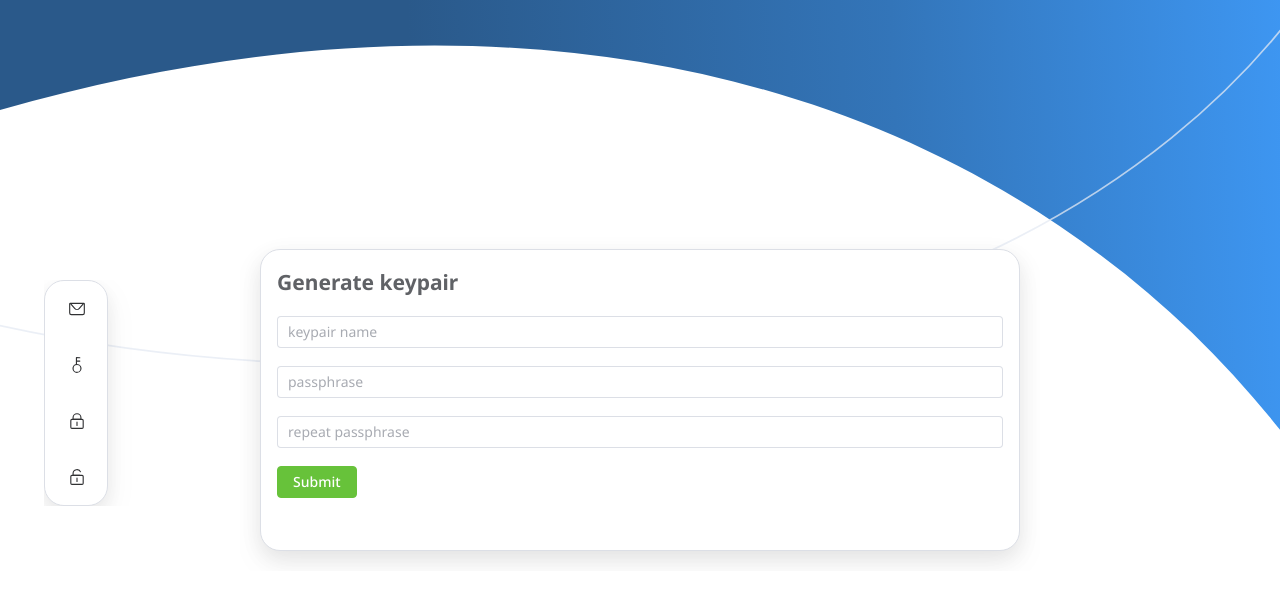
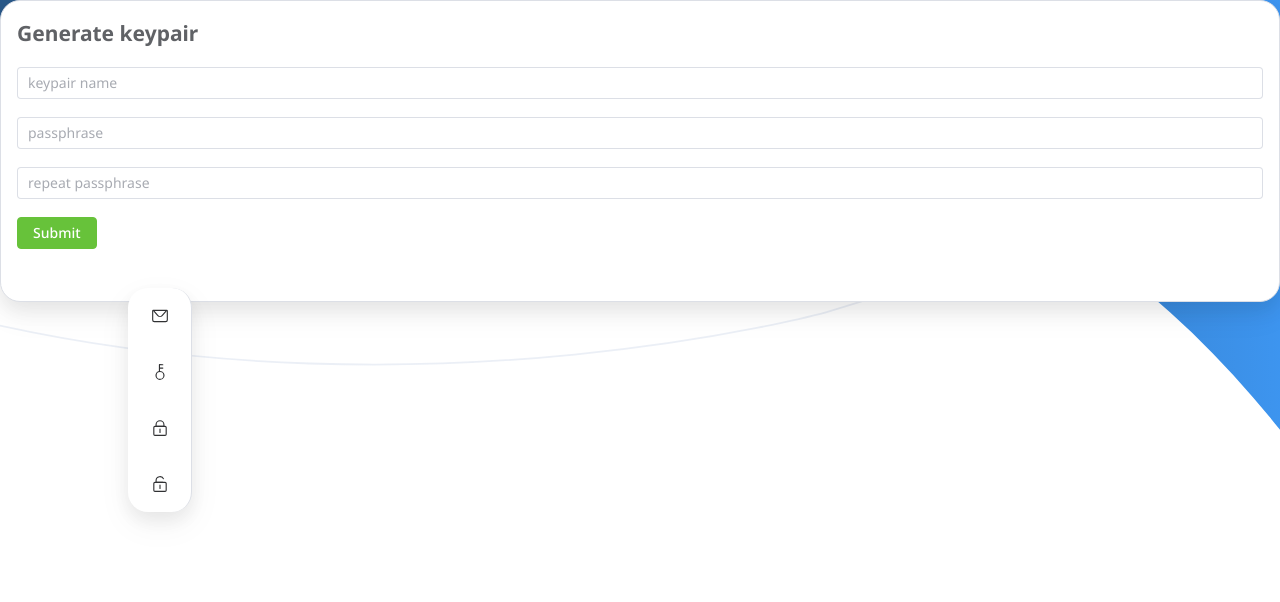
Before and after one commit to vSEK1RO/Crypter, a Vue app: page /keys in a window 1280 px wide. Shown: the top 602 px of the page. Built offline with nearby package versions, Linux system fonts and the light colour scheme.

Commit message:
fix(cAside): was made adaptive

```diff
--- a/index.html
+++ b/index.html
@@ -3,6 +3,7 @@
   <head>
     <meta charset="UTF-8">
     <meta name="viewport" content="width=device-width, initial-scale=1.0">
+    <link rel="icon" type="svg" href="/src/assets/key.svg">
     <title>Crypter</title>
   </head>
   <body>
--- a/src/App.vue
+++ b/src/App.vue
@@ -1,11 +1,25 @@
 <script setup>
-
+import cAside from '@/components/cAside.vue'
 </script>
 
 <template>
 <RouterView></RouterView>
+<cAside></cAside>
 </template>
 
 <style scoped lang="scss">
-
+.c-aside {
+    @media screen and (min-width: 871px) {
+        position: fixed;
+        left: 10%;
+        top: 50%;
+        transform: translate(0%, -50%);
+    }
+    @media screen and (max-width: 870px) {
+        position: fixed;
+        bottom: 10px;
+        left: 50%;
+        transform: translate(-50%, 0%);
+    }
+}
 </style>
--- a/src/assets/main.css
+++ b/src/assets/main.css
@@ -12,3 +12,22 @@ body {
     background-repeat: no-repeat;
     background-size: cover;
 }
+.el-form, .drawer-media{
+    padding: 16px;
+    border: 1px solid var(--el-border-color);
+    background-color: var(--el-bg-color);
+}
+.el-form{
+    border-radius: var(--el-border-radius-round);
+    box-shadow: var(--el-box-shadow);
+}
+.drawer-media{
+    border-radius: var(--el-border-radius-base);
+    box-shadow: var(--el-box-shadow-light);
+}
+.el-table{
+    max-width: 100%;
+    border-radius: var(--el-border-radius-base);
+    box-shadow: var(--el-box-shadow-light);
+    background-color: var(--el-bg-color);
+}
--- a/src/components/cAside.vue
+++ b/src/components/cAside.vue
@@ -1,22 +1,34 @@
 <script setup>
-import {ref} from 'vue'
+import { computed, ref } from 'vue'
 
 const isCollapsed = ref(true)
+const isMobile = ref(window.outerWidth < 900)
+const mode = computed(() => {
+    return isMobile.value?`horizontal`:`vertical`
+})
+const collapse = computed(() => {
+    return isCollapsed.value && !isMobile.value
+})
 
+addEventListener('resize', () => {
+    isMobile.value = window.outerWidth < 900
+})
 </script>
 
 <template>
 <el-menu
     class="c-aside"
-    mode="vertical"
-    :collapse="isCollapsed"
+    :mode="mode"
+    :collapse="collapse"
+    :ellipsis="false"
     router
     @mouseover="isCollapsed=false"
     @mouseleave="isCollapsed=true"
+    style="justify-content: center;"
 >
     <el-menu-item index="/">
         <el-icon><message/></el-icon>
-        <el-text>Crypter</el-text>
+        <el-text v-if="!isMobile">Crypter</el-text>
     </el-menu-item>
     <el-menu-item index="/keys">
         <el-icon><key/></el-icon>
@@ -34,10 +46,9 @@ const isCollapsed = ref(true)
 </template>
 
 <style scoped lang="scss">
-.c-aside{
-    height: 100%;
-    border: 1px solid var(--el-border-color);
-    border-radius: var(--el-border-radius-round);
-    box-shadow: var(--el-box-shadow);
-}
+    .el-menu {
+        user-select: none;
+        border-radius: var(--el-border-radius-round);
+        box-shadow: var(--el-box-shadow);
+    }
 </style>
--- a/src/views/cDecrypt.vue
+++ b/src/views/cDecrypt.vue
@@ -1,5 +1,4 @@
 <script setup>
-import cAside from '@/components/cAside.vue'
 import { useKeys } from '@/stores/keys'
 import { reactive, ref, onMounted } from 'vue'
 import { ElMessage} from 'element-plus'
@@ -8,6 +7,7 @@ import forge from 'node-forge'
 import { fromBinary } from '@/composables/fromBinary'
 import { toBinary } from '@/composables/toBinary'
 
+const isMobile = ref(window.outerWidth < 900)
 const keys = useKeys()
 const route = useRoute()
 const drawer = reactive({
@@ -65,16 +65,14 @@ function sleep(ms) {
 onMounted(() => {
     keys.get()
 })
+addEventListener('resize', () => {
+    isMobile.value = window.outerWidth < 900
+})
 </script>
 
 <template>
-<el-container>
-    <el-aside>
-        <cAside></cAside>
-    </el-aside>
-    <el-main>
     <el-drawer
-        size="50%"
+    :size="isMobile?`100%`:`50%`"
     v-model="drawer.isActive"
     >
         <template #header>
@@ -133,36 +131,7 @@ onMounted(() => {
             </el-button>
         </el-form-item>
     </el-form>
-
-    </el-main>
-</el-container>
 </template>
 
 <style scoped lang="scss">
-.el-container{
-    width: 100%;
-    height: 100%;
-    position: absolute;
-    display: flex;
-    align-items: center;
-    justify-content: center;
-}
-.el-aside{
-    top: 35%;
-    left: 44px;
-    position: fixed;
-    z-index: 10;
-}
-.el-main{
-    max-width: 800px;
-}
-.el-form{
-    padding: 16px;
-    border: 1px solid var(--el-border-color);
-    background-color: var(--el-bg-color);
-}
-.el-form{
-    border-radius: var(--el-border-radius-round);
-    box-shadow: var(--el-box-shadow);
-}
 </style>
--- a/src/views/cEncrypt.vue
+++ b/src/views/cEncrypt.vue
@@ -1,5 +1,4 @@
 <script setup>
-import cAside from '@/components/cAside.vue'
 import { useEncrypt } from '@/stores/encrypt'
 import { reactive, ref, onMounted } from 'vue'
 import { ElMessageBox, ElMessage} from 'element-plus'
@@ -7,6 +6,7 @@ import { useRouter, useRoute } from 'vue-router'
 import forge from 'node-forge'
 import { toBinary } from '@/composables/toBinary'
 
+const isMobile = ref(window.outerWidth < 900)
 const router = useRouter()
 const route = useRoute()
 const encrypt = useEncrypt()
@@ -140,16 +140,14 @@ function deleteHandler(eventData){
 onMounted(() => {
     encrypt.get()
 })
+addEventListener('resize', () => {
+    isMobile.value = window.outerWidth < 900
+})
 </script>
 
 <template>
-<el-container>
-    <el-aside>
-        <cAside></cAside>
-    </el-aside>
-    <el-main>
     <el-drawer
-        size="50%"
+    :size="isMobile?`100%`:`50%`"
     v-model="drawer.isActive"
     >
         <template #header>
@@ -269,45 +267,7 @@ onMounted(() => {
             </el-table>
         </el-form-item>
     </el-form>
-    </el-main>
-</el-container>
 </template>
 
 <style scoped lang="scss">
-.el-container{
-    width: 100%;
-    height: 100%;
-    position: absolute;
-    display: flex;
-    align-items: center;
-    justify-content: center;
-}
-.el-aside{
-    top: 35%;
-    left: 44px;
-    position: fixed;
-    z-index: 10;
-}
-.el-main{
-    max-width: 800px;
-}
-.el-form, .drawer-media{
-    padding: 16px;
-    border: 1px solid var(--el-border-color);
-    background-color: var(--el-bg-color);
-}
-.el-form{
-    border-radius: var(--el-border-radius-round);
-    box-shadow: var(--el-box-shadow);
-}
-.drawer-media{
-    border-radius: var(--el-border-radius-base);
-    box-shadow: var(--el-box-shadow-light);
-}
-.el-table{
-    max-width: 100%;
-    border-radius: var(--el-border-radius-base);
-    box-shadow: var(--el-box-shadow-light);
-    background-color: var(--el-bg-color);
-}
 </style>
--- a/src/views/cIndex.vue
+++ b/src/views/cIndex.vue
@@ -1,20 +1,14 @@
 <script setup>
-import cAside from '@/components/cAside.vue'
 </script>
 
 <template>
-<el-container>
-    <el-aside>
-        <cAside></cAside>
-    </el-aside>
-    <el-main>
+    <el-form>
         <el-text>
-            <h1 class="title">Crypter</h1>
-            <p class="sub-title">An easy way to share encrypted messages</p>
+            <h1 class="title" style="user-select: none">Crypter</h1>
+            <p class="sub-title" style="user-select: none">An easy way to share encrypted messages</p>
             <a href="https://github.com/vSEK1RO/Crypter" class="sub-title">Github</a>
         </el-text>
-    </el-main>
-</el-container>
+    </el-form>
 </template>
 
 <style scoped lang="scss">
@@ -29,26 +23,4 @@ import cAside from '@/components/cAside.vue'
     font-size: 18px;
     color: #CFD3DC;
 }
-.el-container{
-    width: 100%;
-    height: 100%;
-    position: absolute;
-    display: flex;
-    align-items: center;
-    justify-content: center;
-}
-.el-aside{
-    top: 35%;
-    left: 44px;
-    position: fixed;
-    z-index: 10;
-}
-.el-main{
-    max-width: 800px;
-    padding: 16px;
-    border: 1px solid var(--el-border-color);
-    background-color: var(--el-bg-color);
-    border-radius: var(--el-border-radius-round);
-    box-shadow: var(--el-box-shadow);
-}
 </style>
--- a/src/views/cKeys.vue
+++ b/src/views/cKeys.vue
@@ -1,5 +1,4 @@
 <script setup>
-import cAside from '@/components/cAside.vue'
 import { useKeys } from '@/stores/keys'
 import { reactive, ref, onMounted } from 'vue'
 import { ElMessageBox, ElMessage} from 'element-plus'
@@ -7,6 +6,7 @@ import { useRouter } from 'vue-router'
 import forge from 'node-forge'
 import { toBinary } from '@/composables/toBinary'
 
+const isMobile = ref(window.outerWidth < 900)
 const router = useRouter()
 const keys = useKeys()
 const form = reactive({
@@ -148,16 +148,14 @@ function deleteHandler(eventData){
 onMounted(() => {
     keys.get()
 })
+addEventListener('resize', () => {
+    isMobile.value = window.outerWidth < 900
+})
 </script>
 
 <template>
-<el-container>
-    <el-aside>
-        <cAside></cAside>
-    </el-aside>
-    <el-main>
     <el-drawer
-        size="50%"
+    :size="isMobile?`100%`:`50%`"
     v-model="drawer.isActive"
     >
         <template #header>
@@ -286,46 +284,7 @@ onMounted(() => {
             </el-table>
         </el-form-item>
     </el-form>
-
-    </el-main>
-</el-container>
 </template>
 
 <style scoped lang="scss">
-.el-container{
-    width: 100%;
-    height: 100%;
-    position: absolute;
-    display: flex;
-    align-items: center;
-    justify-content: center;
-}
-.el-aside{
-    top: 35%;
-    left: 44px;
-    position: fixed;
-    z-index: 10;
-}
-.el-main{
-    max-width: 800px;
-}
-.el-form, .drawer-media{
-    padding: 16px;
-    border: 1px solid var(--el-border-color);
-    background-color: var(--el-bg-color);
-}
-.el-form{
-    border-radius: var(--el-border-radius-round);
-    box-shadow: var(--el-box-shadow);
-}
-.drawer-media{
-    border-radius: var(--el-border-radius-base);
-    box-shadow: var(--el-box-shadow-light);
-}
-.el-table{
-    max-width: 100%;
-    border-radius: var(--el-border-radius-base);
-    box-shadow: var(--el-box-shadow-light);
-    background-color: var(--el-bg-color);
-}
 </style>
```
Also changed, not shown: src/assets/Crypter.svg (added), src/assets/key.svg (added). Lines whose indentation alone changed are shown as unchanged.
